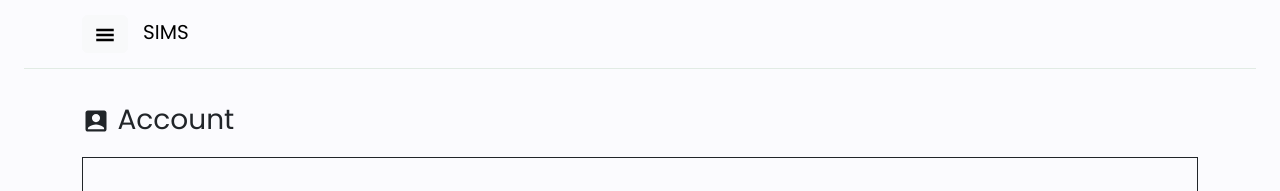
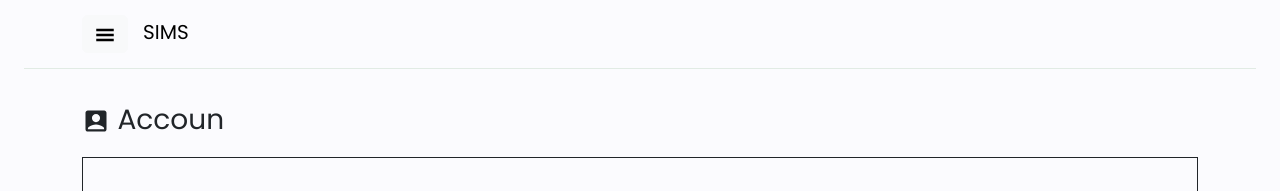
Before and after one commit to MarkRyuo/SalesInventoryManagementSystem_SIMS, a React (Vite) app in the folder client/: page /AccountPage in a window 1280 px wide. Shown: the top 191 px of the page. Built offline with nearby package versions, Linux system fonts and the light colour scheme.

Commit message:
Subject : Body

```diff
--- a/client/src/pages/AccountPage.jsx
+++ b/client/src/pages/AccountPage.jsx
@@ -8,7 +8,7 @@ export const AccountPage = () => {
     return (
         <MainLayout>
 
-            <p className='fs-3'><span><MdAccountBox /></span> Account</p>
+            <p className='fs-3'><span><MdAccountBox /></span> Accoun</p>
 
             <div className='contentAccount' style={{border: "1px solid", height: "700px"}}>
 
```
Also changed, not shown: client/src/pages/ReportPage.jsx (line endings or trailing spaces).
